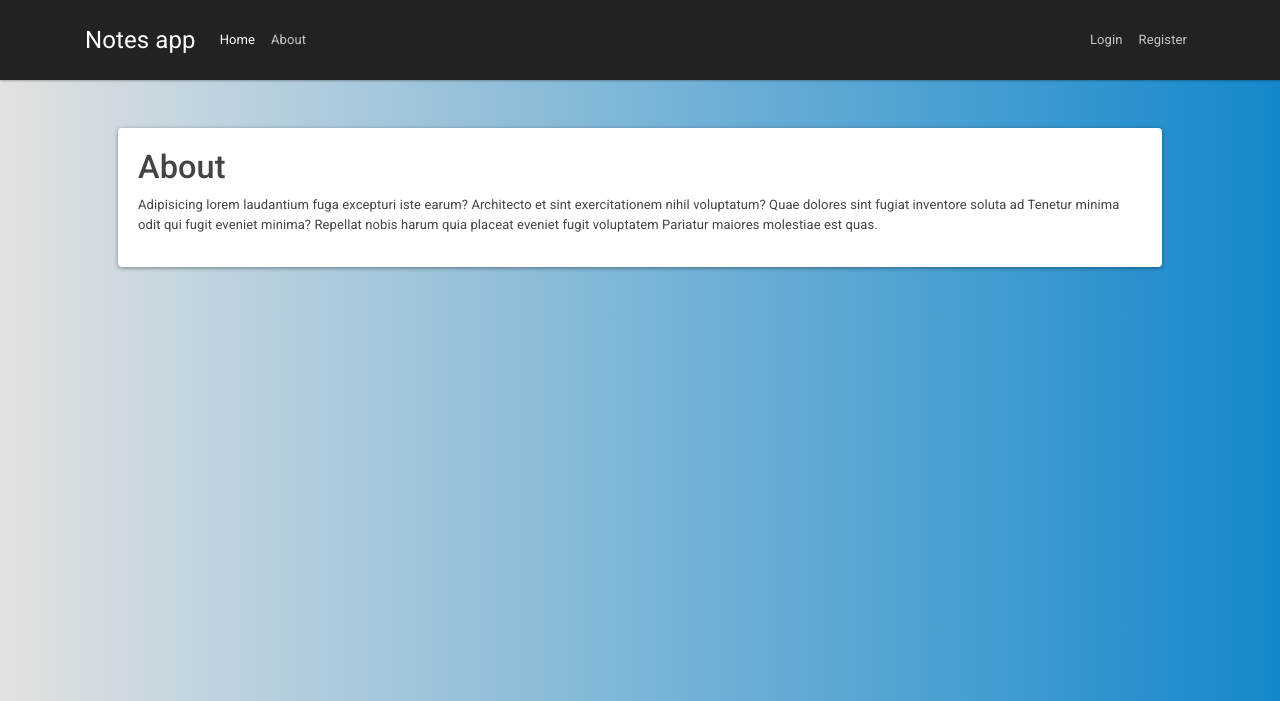
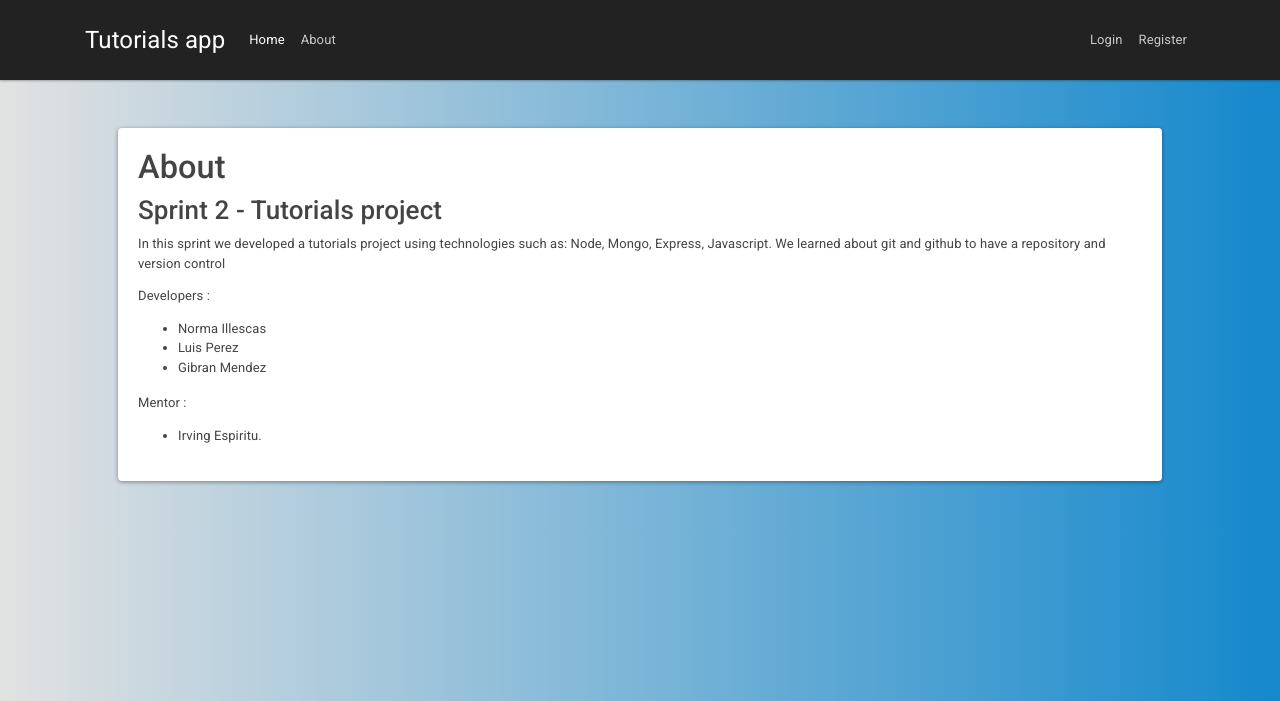
Before and after one commit to irvingesp2190/ghostbusters_team, a Node server app: page /about in a window 1280 px wide. Shown: the top 701 px of the page. Run offline with Node 20, Linux system fonts and the light colour scheme; some libraries are stand-ins or nearby versions.

Commit message:
final version

```diff
--- a/src/controllers/notes.controller.js
+++ b/src/controllers/notes.controller.js
@@ -11,7 +11,7 @@ notesCtrl.createNewNote = async (req, res) => {
   const newNote = new Note({title, description});
   newNote.user = req.user.id;
   await newNote.save();
-  req.flash('success_msg', 'Note Added Successfully')
+  req.flash('success_msg', 'Tutorial Added Successfully')
   res.redirect('/notes');
   };
 
@@ -32,13 +32,13 @@ notesCtrl.renderNotes = async (req, res) => {
   notesCtrl.updateNote = async (req, res) => {
     const { title, description } = req.body;
     await Note.findByIdAndUpdate(req.params.id, { title, description})
-    req.flash('success_msg', 'Note Updated Successfully');
+    req.flash('success_msg', 'Tutorial Updated Successfully');
     res.redirect('/notes');
   };
 
   notesCtrl.deleteNote = async (req, res) => {
     await Note.findByIdAndDelete(req.params.id);
-    req.flash('success_msg', 'Note Deleted Successfully');
+    req.flash('success_msg', 'Tutorial Deleted Successfully');
     res.redirect('/notes');
   };
 
--- a/src/views/about.hbs
+++ b/src/views/about.hbs
@@ -1,8 +1,21 @@
 <section class="card">
   <div class="card-body">
     <h1>About</h1>
+    <h2>Sprint 2 - Tutorials project</h2>
+    <p>In this sprint we developed a tutorials project using technologies such as: Node, Mongo, Express, Javascript. We learned about git and github to have a repository and version control</p>
     <p>
-      Adipisicing lorem laudantium fuga excepturi iste earum? Architecto et sint exercitationem nihil voluptatum? Quae dolores sint fugiat inventore soluta ad Tenetur minima odit qui fugit eveniet minima? Repellat nobis harum quia placeat eveniet fugit voluptatem Pariatur maiores molestiae est quas.
+      Developers :
+      <ul>
+        <li>Norma Illescas</li>
+        <li>Luis Perez</li>
+        <li>Gibran Mendez</li>
+      </ul>
+    </p>
+    <p>
+      Mentor :
+      <ul>
+        <li>Irving Espiritu.</li>
+      </ul>
     </p>
   </div>
 </section>
--- a/src/views/notes/all-notes.hbs
+++ b/src/views/notes/all-notes.hbs
@@ -4,7 +4,7 @@
 			<div class="card">
                 <div class="card-body">
                     <h4 class="card-title d-flex justify-content-between align-items-center">
-                        {{title}} <a href="/notes/edit/{{_id}}"><i class="fa fa-pencil"></i></a>
+                        {{ title }} <a href="/notes/edit/{{_id}}"><i class="fas fa-edit"></i></a>
                     </h4>
                     <p>{{description}}</p>
                         <form action="/notes/delete/{{_id}}?_method=DELETE" method="POST">
--- a/src/views/notes/edit-note.hbs
+++ b/src/views/notes/edit-note.hbs
@@ -1,7 +1,7 @@
 <div class="col-md-4 mx-auto">
     <div class="card">
         <div class="card-header">
-            <h3>Edit Note</h3>
+            <h3>Edit Tutorial</h3>
         </div>
         <div class="card-body">
             <form action="/notes/edit/{{note._id}}?_method=PUT" method="POST">
--- a/src/views/partials/navigation.hbs
+++ b/src/views/partials/navigation.hbs
@@ -1,6 +1,6 @@
 <nav class="navbar navbar-expand-lg navbar-dark bg-dark">
     <div class="container">
-        <a class="navbar-brand" href="/">Notes app</a>
+        <a class="navbar-brand" href="/">Tutorials app</a>
         <button class="navbar-toggler" type="button" data-toggle="collapse" data-target="#navbarNav"
             aria-controls="navbarNav" aria-expanded="false" aria-label="Toggle navigation">
             <span class="navbar-toggler-icon"></span>
@@ -22,8 +22,8 @@
                         Notes
                     </a>
                     <div class="dropdown-menu" aria-labelledby="navbarDropdown">
-                        <a class="dropdown-item" href="/notes">All Notes</a>
-                        <a class="dropdown-item" href="/notes/add">Add a Note</a>
+                        <a class="dropdown-item" href="/notes">All tutorials</a>
+                        <a class="dropdown-item" href="/notes/add">Add a tutorial</a>
                         <div class="dropdown-divider"></div>
                         <a class="dropdown-item" href="/users/logout">LOGOUT</a>
                     </div>
```
Also changed, not shown: src/views/index.hbs (+2 -5 lines).
